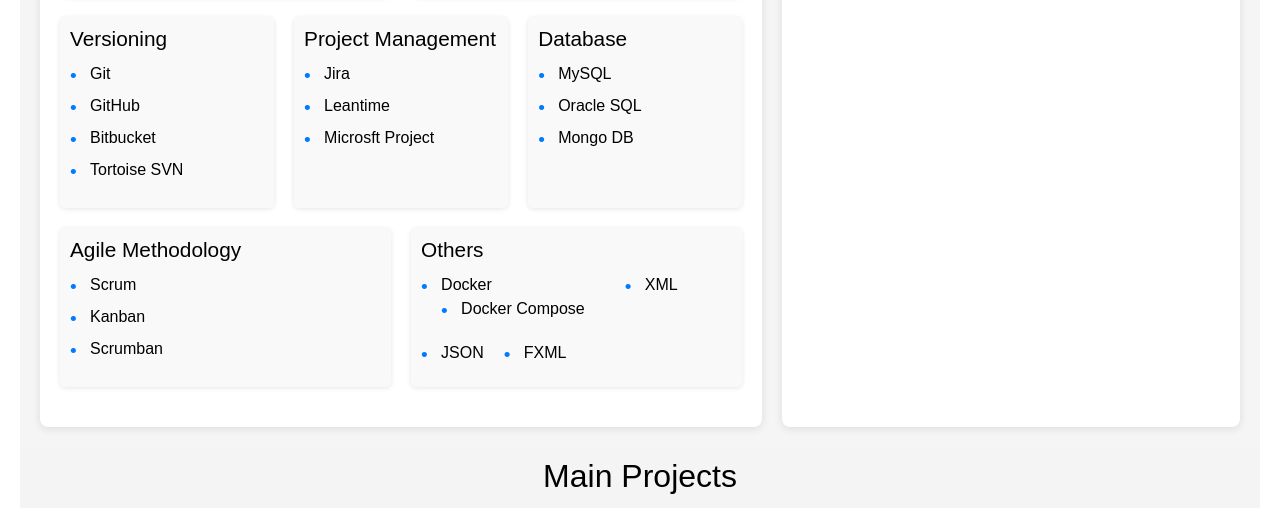
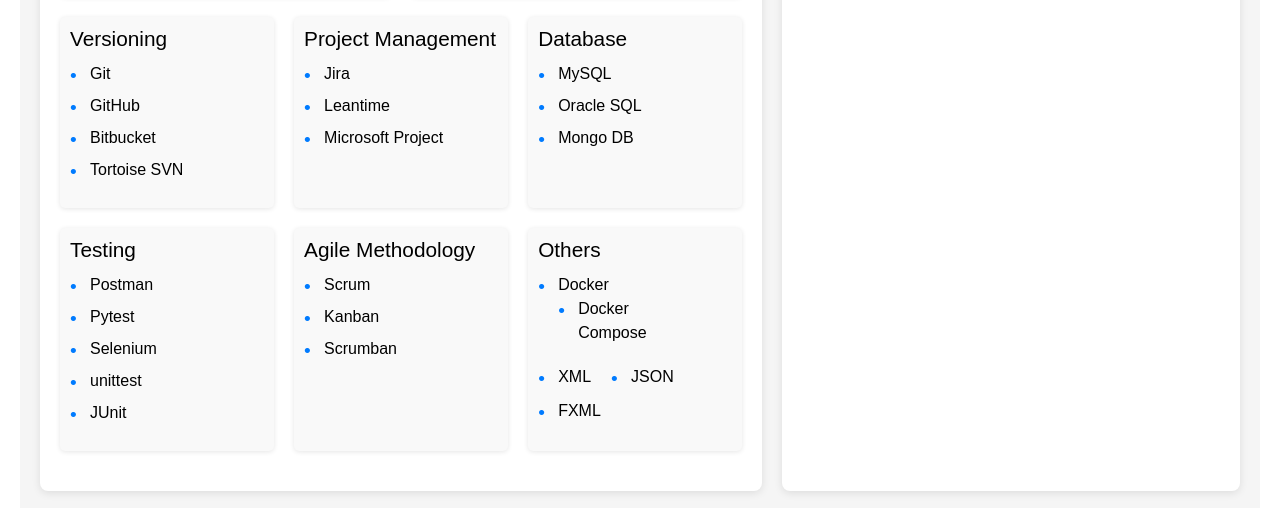
Before and after one commit to J1570841/portfolio, a plain HTML site: page index.html in a window 1280 px wide. Shown: the part 1483-1991 px from the top of the page. Drawn offline with nearby package versions, Linux system fonts and the light colour scheme; some icons are missing.

Commit message:
añadidas nuevas habilidades

```diff
--- a/index.html
+++ b/index.html
@@ -230,7 +230,7 @@
                             <ul>
                                 <li>Jira</li>
                                 <li>Leantime</li>
-                                <li>Microsft Project</li>
+                                <li>Microsoft Project</li>
                             </ul>
                         </div>
                         <div class="columna">
@@ -243,6 +243,16 @@
                         </div>
                     </div>
                     <div class="tecnicas-grid">
+                        <div class="columna">
+                            <h4>Testing</h4>
+                            <ul>
+                                <li>Postman</li>
+                                <li>Pytest</li>
+                                <li>Selenium</li>
+                                <li>unittest</li>
+                                <li>JUnit</li>
+                            </ul>
+                        </div>
                         <div class="columna">
                             <h4 data-i18n="metodologia">Metodología Ágil</h4>
                             <ul>
```
